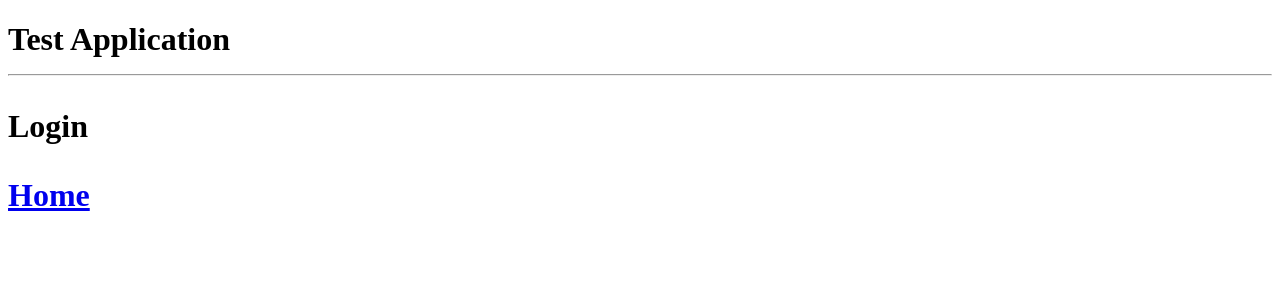
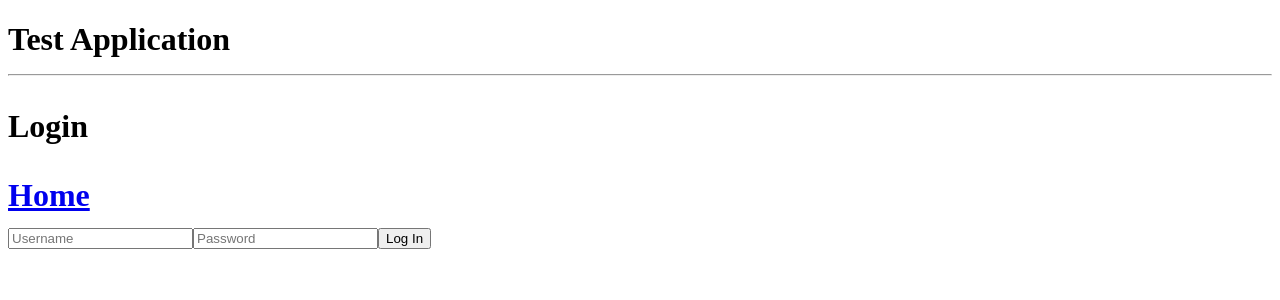
Before and after one commit to kapilkaisare/vw-test, an Angular app in the folder assignment/: page /login in a window 1280 px wide. Shown: the top 300 px of the page. Built offline with nearby package versions, Linux system fonts and the light colour scheme.

Commit message:
Handle a login/logout flow.

```diff
--- a/assignment/src/app/login/login.component.html
+++ b/assignment/src/app/login/login.component.html
@@ -4,3 +4,22 @@
 <nav>
   <a routerLink="/" routerLinkActive="active">Home</a>
 </nav>
+<div>
+  <input *ngIf="!authService.isLoggedIn"
+    class="username" type="text"
+    placeholder="Username"
+  />
+  <input *ngIf="!authService.isLoggedIn"
+    class="password" type="password"
+    placeholder="Password"
+  />
+  <button *ngIf="!authService.isLoggedIn"
+    (click)="handleLogInClicked($event)"
+  >Log In</button>
+  <span *ngIf="authService.isLoggedIn">
+    You are logged in!
+  </span>
+  <button *ngIf="authService.isLoggedIn"
+    (click)="handleLogOutClicked($event)"
+  >Log Out</button>
+</div>
--- a/assignment/src/app/login/login.component.ts
+++ b/assignment/src/app/login/login.component.ts
@@ -1,15 +1,35 @@
 import { Component, OnInit } from '@angular/core';
+import { Router, NavigationExtras } from '@angular/router';
+
+import { AuthService }      from '../services/auth.service';
 
 @Component({
-  selector: 'app-login',
-  templateUrl: './login.component.html',
-  styleUrls: ['./login.component.css']
+	selector: 'app-login',
+	templateUrl: './login.component.html',
+	styleUrls: ['./login.component.css']
 })
 export class LoginComponent implements OnInit {
 
-  constructor() { }
+	constructor(public authService: AuthService, public router: Router) { }
 
-  ngOnInit() {
-  }
+	ngOnInit() {
+	}
 
+	handleLogInClicked(ev: any): void {
+		this.authService.login().subscribe(() => {
+			if (this.authService.isLoggedIn) {
+				let redirect = this.authService.redirectUrl ? this.authService.redirectUrl : '/dashboard';
+				let navigationExtras: NavigationExtras = {
+					preserveQueryParams: true,
+					preserveFragment: true
+				};
+
+				this.router.navigate([redirect], navigationExtras);
+			}
+		});
+	}
+
+	handleLogOutClicked(ev: any): void {
+		this.authService.logout();
+	}
 }
--- a/assignment/src/app/services/auth-guard.service.ts
+++ b/assignment/src/app/services/auth-guard.service.ts
@@ -1,5 +1,5 @@
 import { Injectable } from '@angular/core';
-import { CanActivate, Router, ActivatedRouteSnapshot, RouterStateSnapshot } from '@angular/router';
+import { CanActivate, Router, ActivatedRouteSnapshot, RouterStateSnapshot,  NavigationExtras } from '@angular/router';
 import { AuthService } from './auth.service';
 
 @Injectable()
@@ -17,8 +17,14 @@ export class AuthGuard implements CanActivate {
 		if (this.authService.isLoggedIn) { return true; }
 
 		this.authService.redirectUrl = url;
+    let dummySessionId = Date.now();
 
-		this.router.navigate(['/login']);
+    let navigationExtras: NavigationExtras = {
+      queryParams: { 'session_id': dummySessionId },
+      fragment: 'anchor'
+    };
+
+		this.router.navigate(['/home'], navigationExtras);
 		return false;
 	}
 }
```
